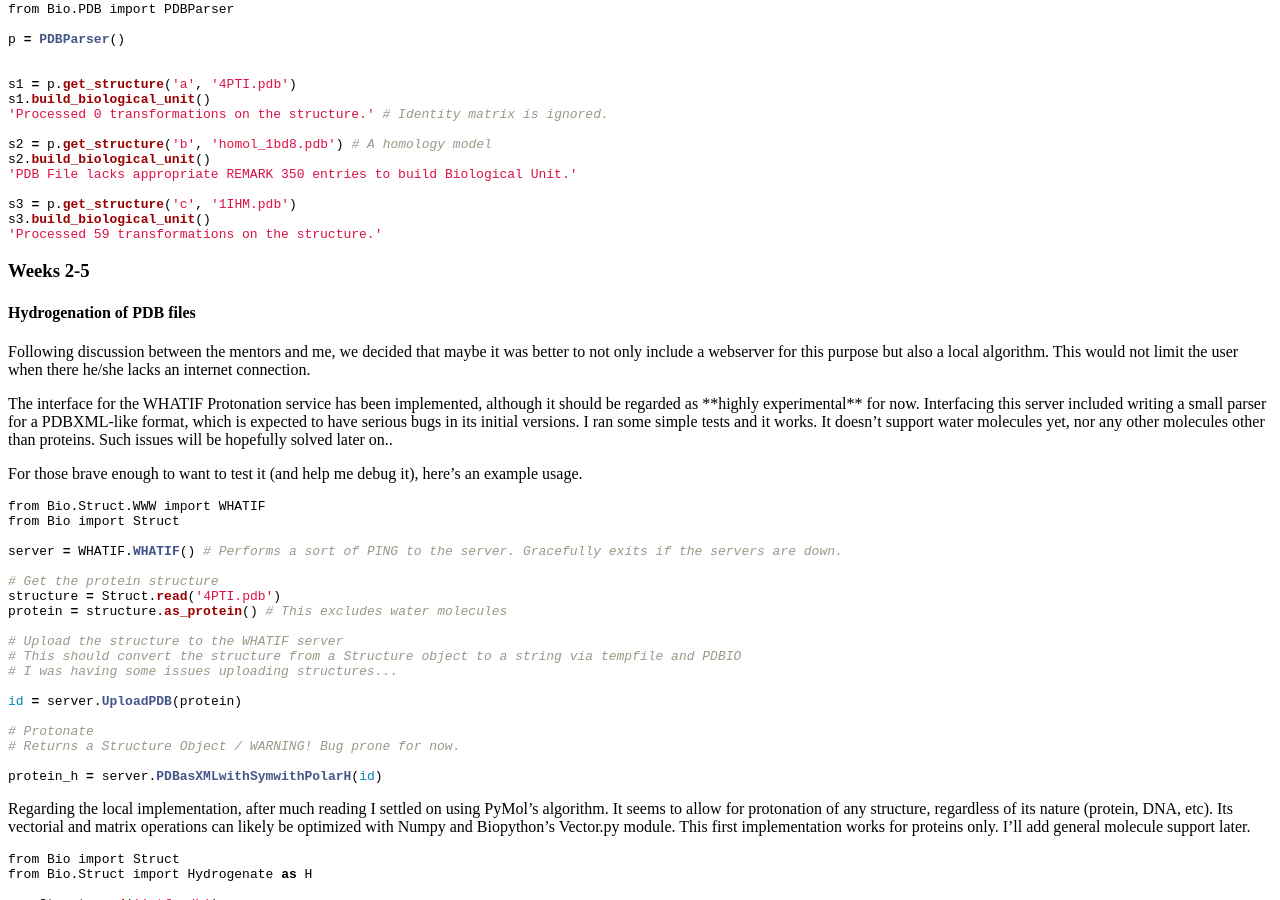
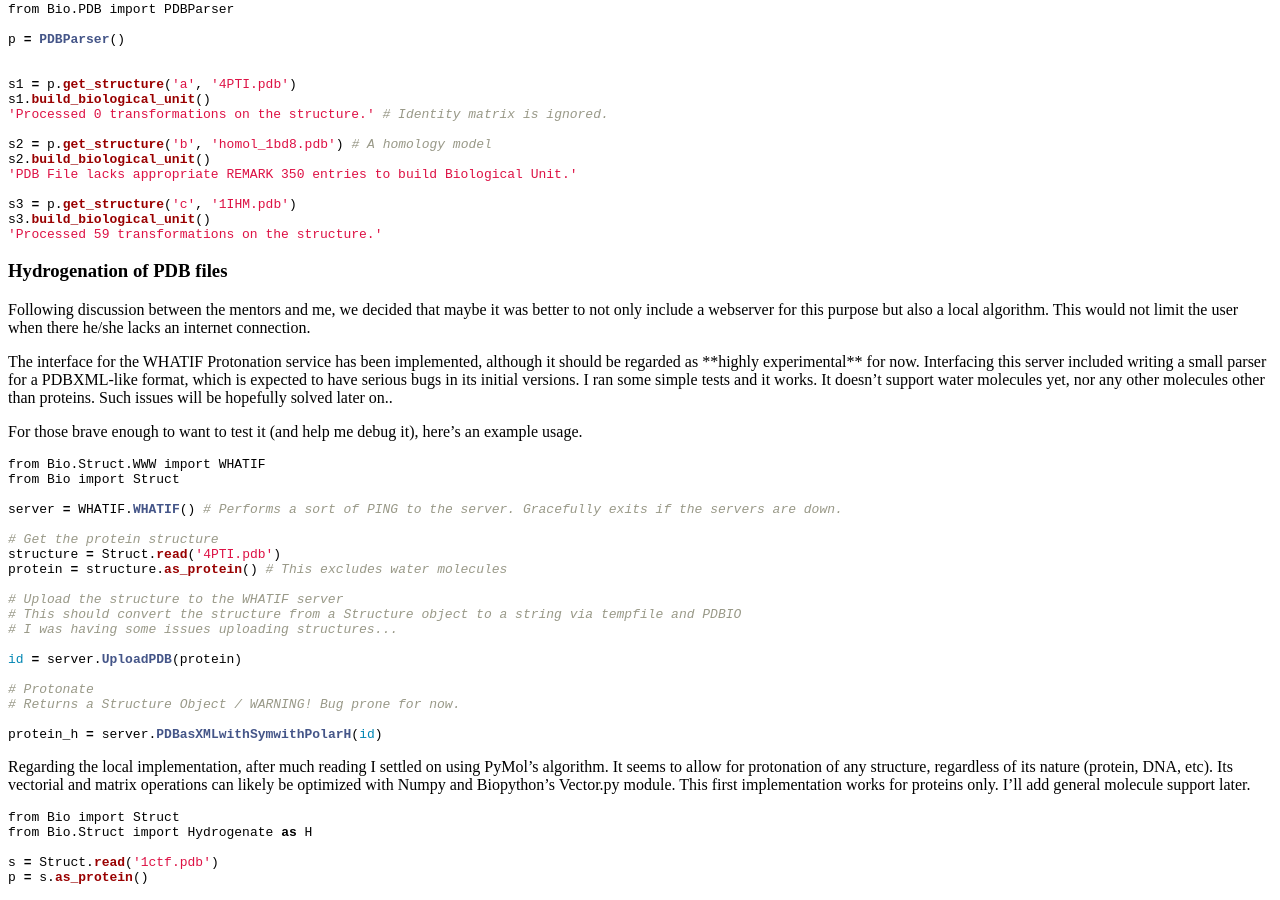
Before and after one commit to biopython/biopython.github.io, a Jekyll site: the page built from wiki/GSOC2010_Joao.md, in a window 1280 px wide and 900 px high, scrolled down 3851 px. Built offline with Jekyll 4.4.1, drawn with Linux system fonts in a browser that asks for light colours.

Commit message:
/* Weeks 2-5 */

````diff
--- a/wiki/GSOC2010_Joao.md
+++ b/wiki/GSOC2010_Joao.md
@@ -295,9 +295,7 @@ s3.build_biological_unit()
 'Processed 59 transformations on the structure.'
 ```
 
-### Weeks 2-5
-
-#### Hydrogenation of PDB files
+### Hydrogenation of PDB files
 
 Following discussion between the mentors and me, we decided that maybe
 it was better to not only include a webserver for this purpose but also
@@ -355,7 +353,7 @@ prot = H.Hydrogenate_Protein()
 prot.add_hydrogens(p)
 ```
 
-#### Coarse Grain Structure
+### Coarse Grain Structure
 
 A Center of Mass function was developed first as part of a new module
 Bio.Struct.Geometry. It allows for calculation of the center of geometry
@@ -449,7 +447,7 @@ GLY [<Atom BB>]
 ALA [<Atom BB>]
 ```
 
-#### Removal of disordered atoms
+### Removal of disordered atoms
 
 Implement as part of Structure.py and based loosely on the [contribution
 of Ramon
````
Also changed, not shown: 1 other file.
